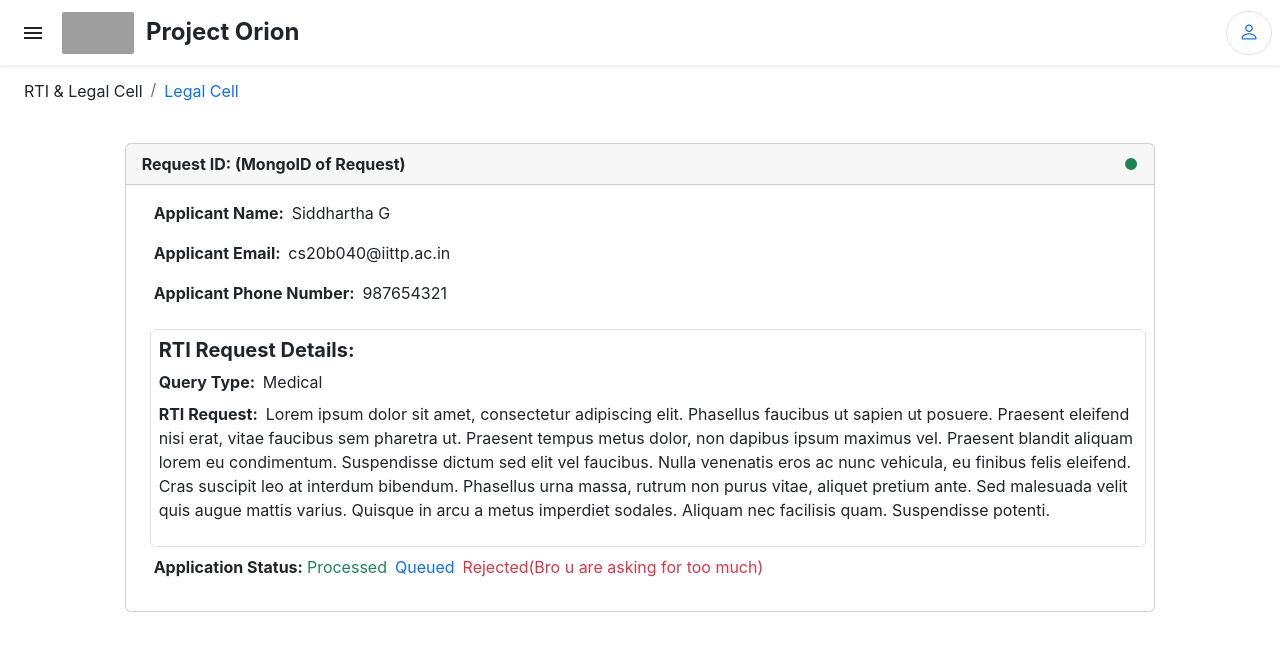
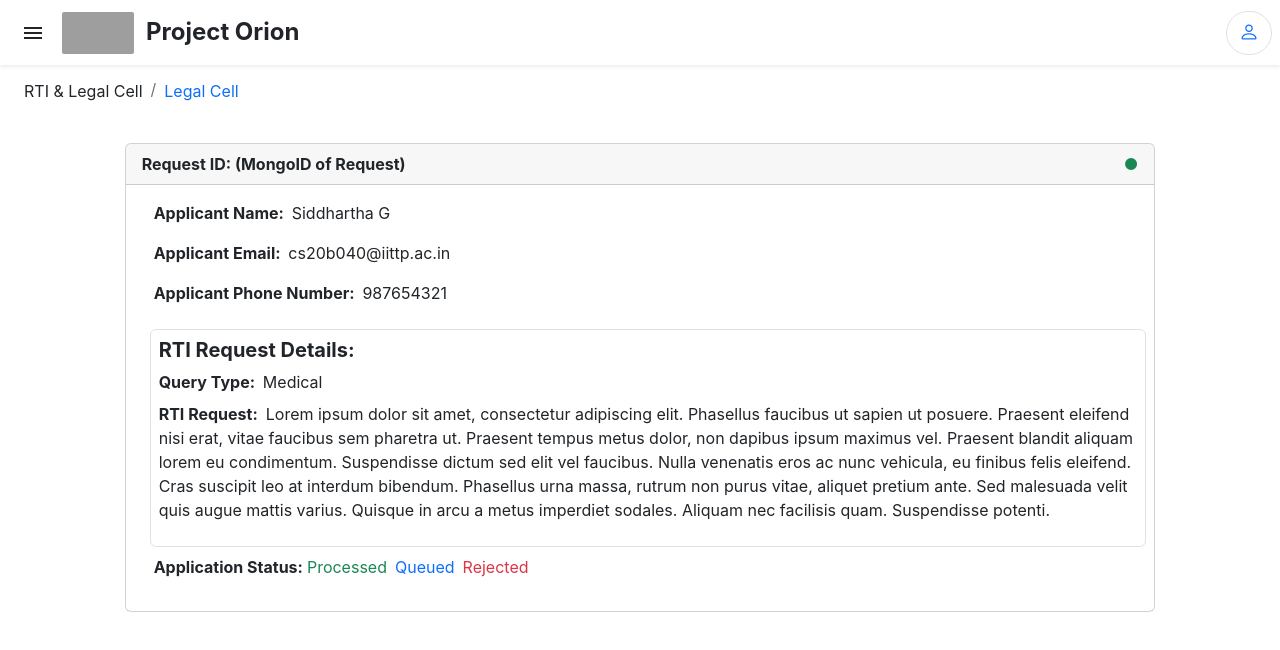
Before and after one commit to SachinSahu431/Project_Orion, a React (Create React App) app in the folder frontend/: page /legal/rti/view in a window 1280 px wide. Shown: the top 650 px of the page. Built offline with nearby package versions, Linux system fonts and the light colour scheme; grey boxes are pictures that could not be loaded.

Commit message:
[18-9-22] Modified RTI View

```diff
--- a/frontend/src/components/RTIView.jsx
+++ b/frontend/src/components/RTIView.jsx
@@ -81,7 +81,7 @@ export default function RTIView() {
                       </span>
                       <span>
                         <span className="text-danger p-1">
-                          Rejected(Bro u are asking for too much)
+                          Rejected
                         </span>
                       </span>
                     </p>
```
